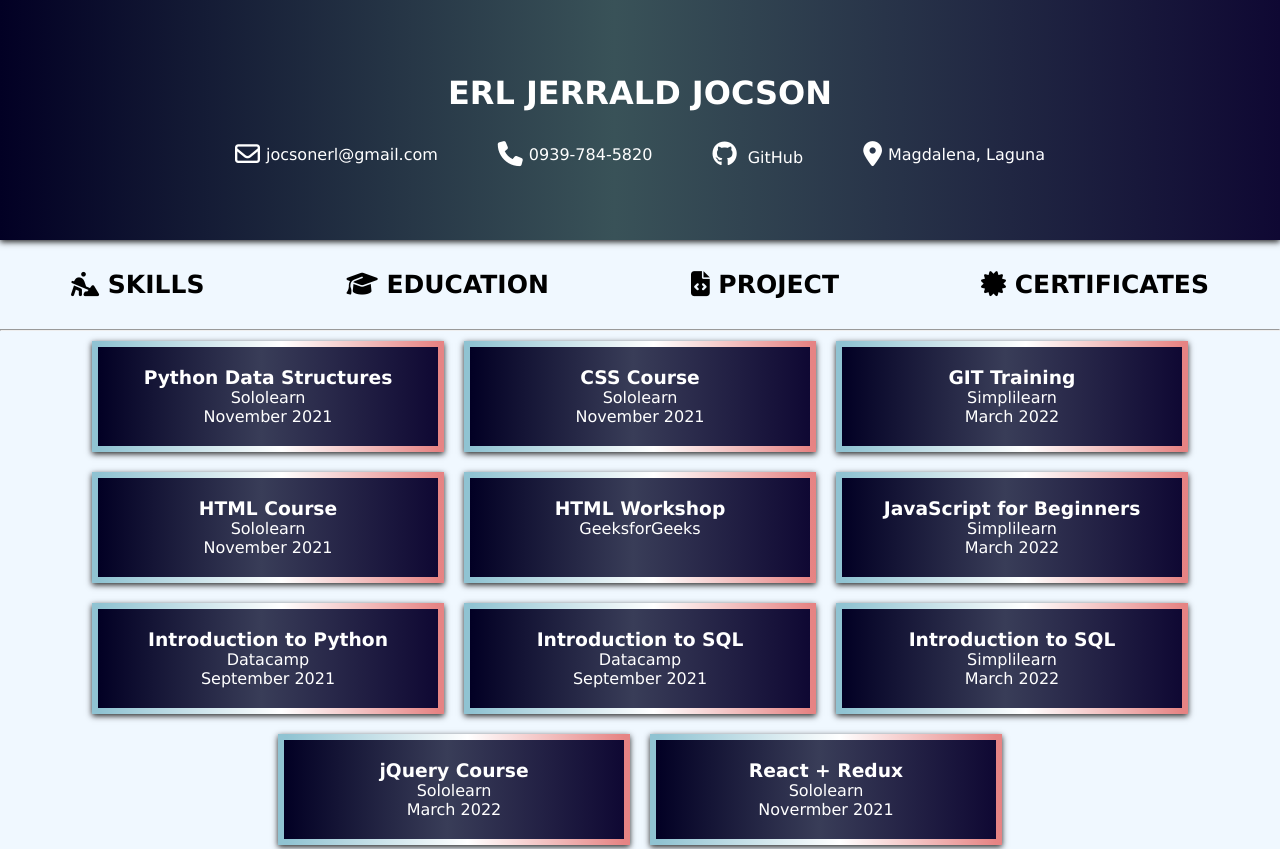
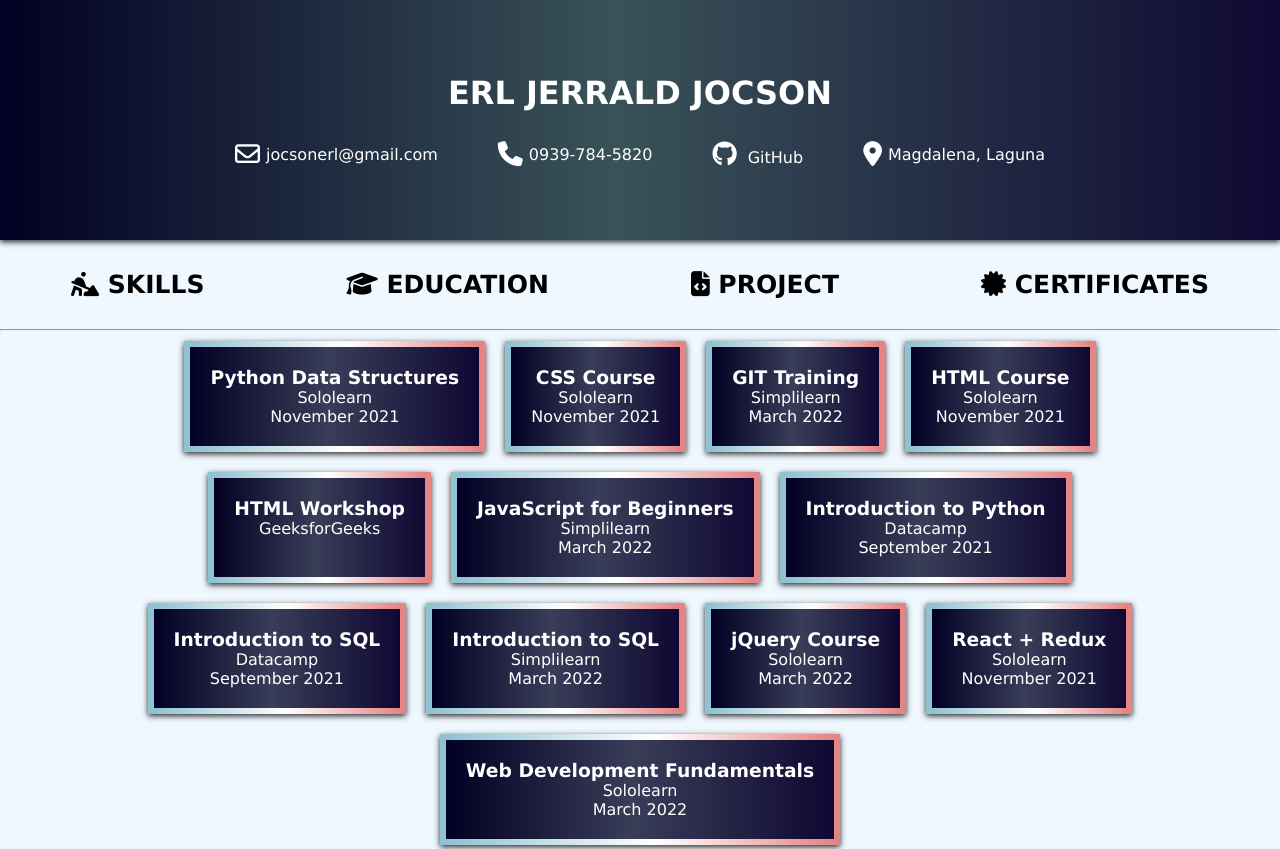
Before and after one commit to ErlJocson/my-portfolio, a React (Create React App) app: page /certificates in a window 1280 px wide. Shown: the top 849 px of the page. Built offline with nearby package versions, Linux system fonts and the light colour scheme.

Commit message:
change the size of certificates

```diff
--- a/src/components/section/Certificates.js
+++ b/src/components/section/Certificates.js
@@ -281,7 +281,7 @@ const CertificateContainer = styled.div`
   justify-content: center;
   .certificate-details {
     padding: 20px;
-    min-width: 300px;
+    min-width: 100px;
     background: var(--background-color);
     color: white;
     box-shadow: var(--dark-shadow);
```
